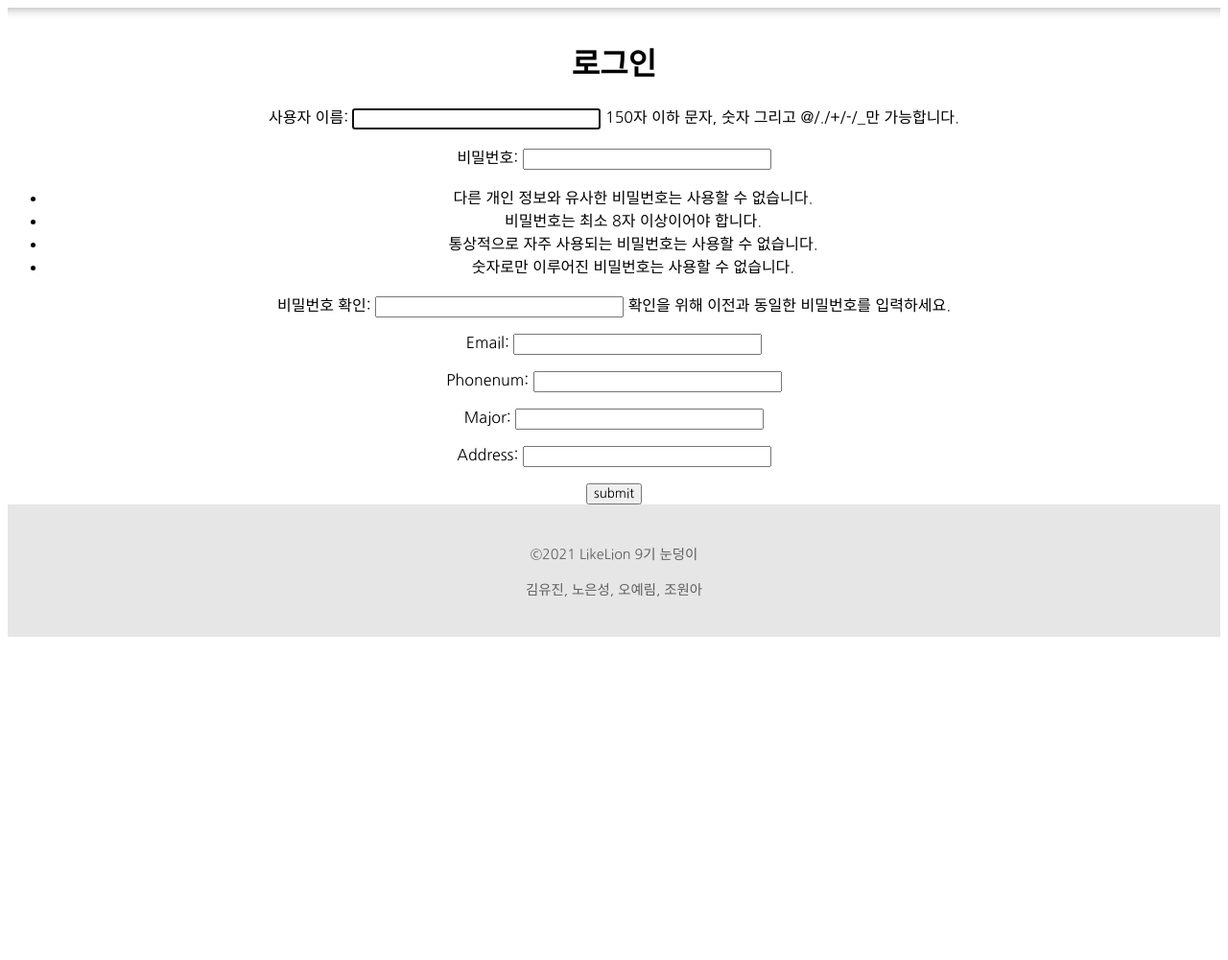
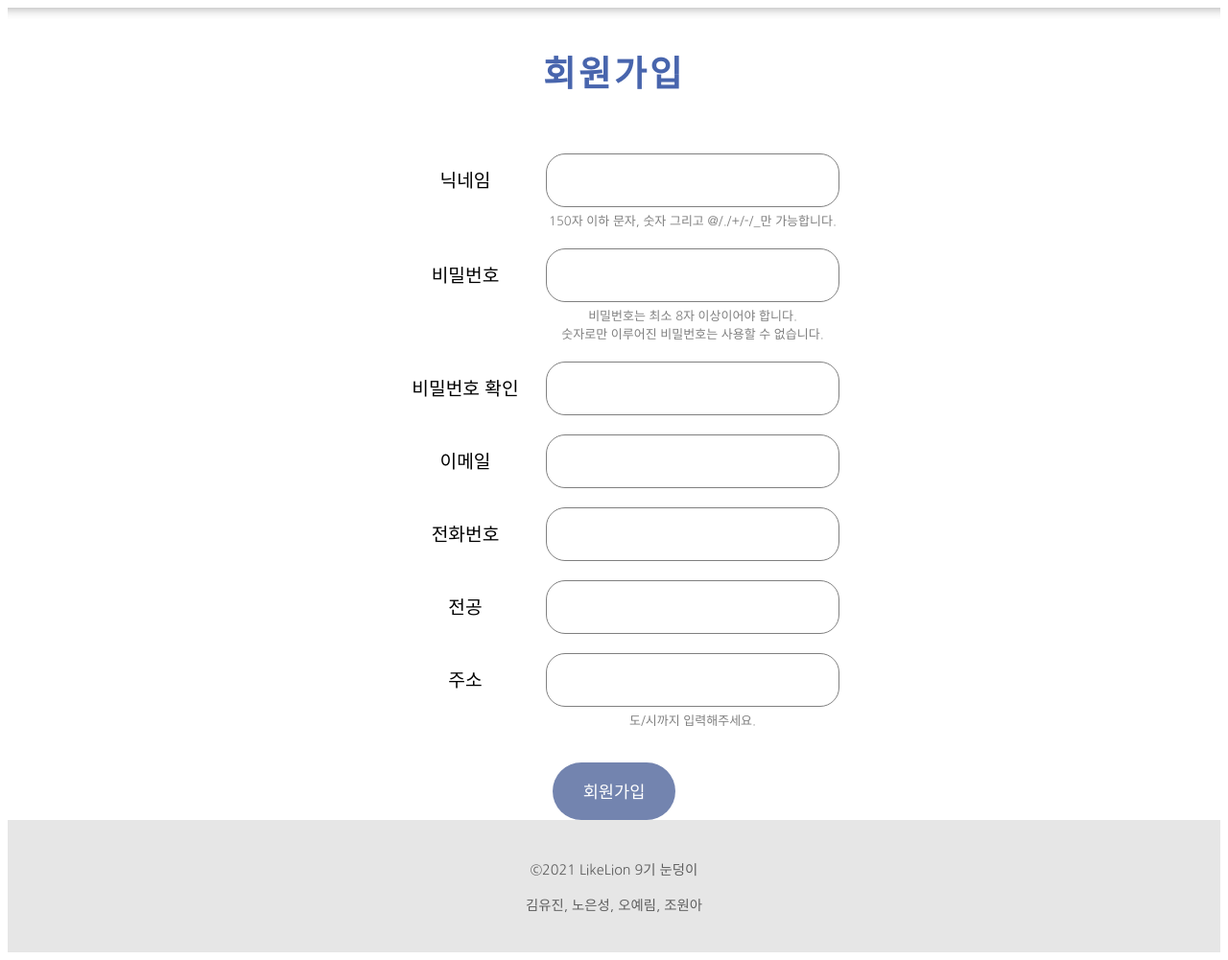
Before and after one commit to LikeLion-snowball/RoadMap, a Django app: page /accounts/signup/ in a window 1280 px wide. Shown: the part 88-1089 px from the top of the page at 96% size. Before the commit the page ends 752 px from the top, so only its background shows below. Run offline with Django 3.2, Linux system fonts and the light colour scheme; some libraries are stand-ins or nearby versions.

Commit message:
회원가입 css 수정

```diff
--- a/accounts/templates/login.html
+++ b/accounts/templates/login.html
@@ -67,11 +67,11 @@
                 {% csrf_token %}
                 <table>
                     <tr>
-                        <td class="login_label">username</td>
+                        <td class="login_label">닉네임</td>
                         <td>{{ form.username }}</td>
                     </tr>
                     <tr>
-                        <td class="login_label">password</td>
+                        <td class="login_label">비밀번호</td>
                         <td>{{ form.password }}</td>
                     </tr>
                 </table>
--- a/accounts/templates/signup.html
+++ b/accounts/templates/signup.html
@@ -1,19 +1,121 @@
 {% extends 'base.html' %}
 {% block content %}
+<!DOCTYPE html>
+<html>
+<head>
+    <style>
+        .registerPage {
+            text-align: center;
+            min-height: 100vh;
+        }
 
-{% if error %}
-{{ error }}
-<br>
-<br>
-{% endif %}
+        .registerPage h1 {
+            font-size: 2.3rem;
+            color: rgb(72, 101, 173);
+            line-height: 4rem;
+            letter-spacing: 0.2rem;
+        }
+        .signup table {
+            margin: 2rem auto;
+        }
+        .signup input {
+            font-size: 1.1rem;
+            padding: 1rem 2rem;
+            margin-top: 1rem;
+            border: 1px solid gray;
+            border-radius: 20px;
+            width: 15rem;
+        }
+        .signup input:focus {
+            outline: none;
+        }
+        .signup input[type="submit"] {
+            margin-top: 0;
+            padding: 1.1rem 1.5rem;
+            width: 8rem;
+            color: white;
+            font-weight: 500;
+            background-color: rgb(115, 132, 175);
+            border-radius: 30px;
+            border: none;
+        }
+        .signup input[type="submit"]:hover {
+            cursor: pointer;
+        }
+        .registerPage p {
+            color: rgb(207, 0, 0);
+            margin-top: 2rem;
+        }
+        table td {
+            width: 10rem;
+        }
+        .signup_label {
+            font-size: 1.2rem;
+            padding-top: 1rem;
+        }
+        .signup_info {
+            font-size: small;
+            color: gray;
+        }
+    </style>
+</head>
 
-<div style="text-align: center;">
-    <h1>로그인</h1>
-
-    <form method="POST" action="{% url 'signup' %}">
-	    {%csrf_token%}
-        {{ form.as_p }}
-        <button type="submit">submit</button>
-    </form>
-
+<body>
+    <div class="registerPage">
+        <h1><a style="color: rgb(72, 101, 173);">회원가입</a></h1>
+        {% if error %}
+        <p>{{ error }}</p>
+        {% endif %}
+        <div class="signup">
+            <form method="POST" action="{% url 'signup' %}">
+                {% csrf_token %}
+                <table>
+                    <!-- {{ form.as_table }} -->
+                    <tr>
+                        <td class="signup_label">닉네임</td>
+                        <td>{{ form.username }}</td>
+                    </tr>
+                    <tr>
+                        <td></td>
+                        <td class="signup_info">150자 이하 문자, 숫자 그리고 @/./+/-/_만 가능합니다.</td>
+                    </tr>
+                    <tr>
+                        <td class="signup_label">비밀번호</td>
+                        <td>{{ form.password1 }}</td>
+                    </tr>
+                    <tr>
+                        <td></td>
+                        <td class="signup_info">비밀번호는 최소 8자 이상이어야 합니다.<br>숫자로만 이루어진 비밀번호는 사용할 수 없습니다.</td>
+                    </tr>
+                    <tr>
+                        <td class="signup_label">비밀번호 확인</td>
+                        <td>{{ form.password2 }}</td>
+                    </tr>
+                    <tr>
+                        <td class="signup_label">이메일</td>
+                        <td>{{ form.email }}</td>
+                    </tr>
+                    <tr>
+                        <td class="signup_label">전화번호</td>
+                        <td>{{ form.phonenum }}</td>
+                    </tr>
+                    <tr>
+                        <td class="signup_label">전공</td>
+                        <td>{{ form.major }}</td>
+                    </tr>
+                    <tr>
+                        <td class="signup_label">주소</td>
+                        <td>{{ form.address }}</td>
+                    </tr>
+                    <tr>
+                        <td></td>
+                        <td class="signup_info">도/시까지 입력해주세요.</td>
+                    </tr>
+                </table>
+                <input value="회원가입" type="submit" />
+            </form>
+        </div>
+    </div>
+</body>
+</html>
 {% endblock %}
--- a/accounts/views.py
+++ b/accounts/views.py
@@ -1,7 +1,9 @@
+from .models import CustomUser
 from django.shortcuts import redirect, render
 from django.contrib.auth.forms import AuthenticationForm
 from django.contrib.auth import authenticate, login, logout
 from .forms import RegisterForm
+
 
 def login_view(request):
     if request.method == 'POST':
@@ -14,7 +16,7 @@ def login_view(request):
                 login(request, user)
                 return redirect('home')
         else:
-            return render(request, 'login.html', {'form': form, 'error': 'username이나 password가 일치하지 않습니다.'})
+            return render(request, 'login.html', {'form': form, 'error': '닉네임이나 비밀번호가 일치하지 않습니다.'})
     else:
         form = AuthenticationForm()
         return render(request, 'login.html', {'form': form})
@@ -30,8 +32,14 @@ def register_view(request):
             user = form.save()
             login(request, user)
             return redirect('home')
+        elif request.POST['password1'] != request.POST['password2']:
+            return render(request, 'signup.html', {'form': form, 'error': '비밀번호가 일치하지 않습니다.'})
         else:
-            return render(request, 'signup.html', {'form': form})
+            try:
+                user = CustomUser.objects.get(username=request.POST['username'])
+                return render(request, 'signup.html', {'form': form, 'error': '이미 존재하는 닉네임입니다.'})
+            except CustomUser.DoesNotExist:
+                return render(request, 'signup.html', {'form': form, 'error': '올바른 비밀번호를 입력해주세요.'})
     else:
         form = RegisterForm()
         return render(request, 'signup.html', {'form': form})
```
